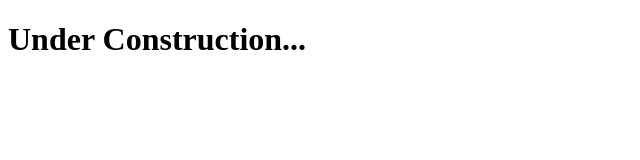
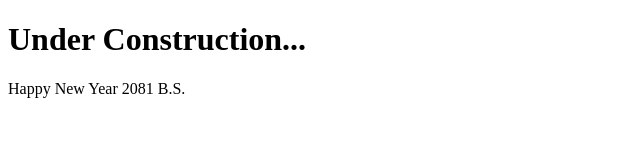
Before and after one commit to sachiin-acharya/PortF, a plain HTML site: page index.html in a window 1280 px wide. Shown: the whole page, without its empty margins (0-640 px from the left). Drawn offline with Linux system fonts and the light colour scheme.

Commit message:
new year

```diff
--- a/index.html
+++ b/index.html
@@ -7,5 +7,6 @@
 </head>
 <body>
     <h1>Under Construction...</h1>
+    <p>Happy New Year 2081 B.S.</p>
 </body>
 </html>
```
